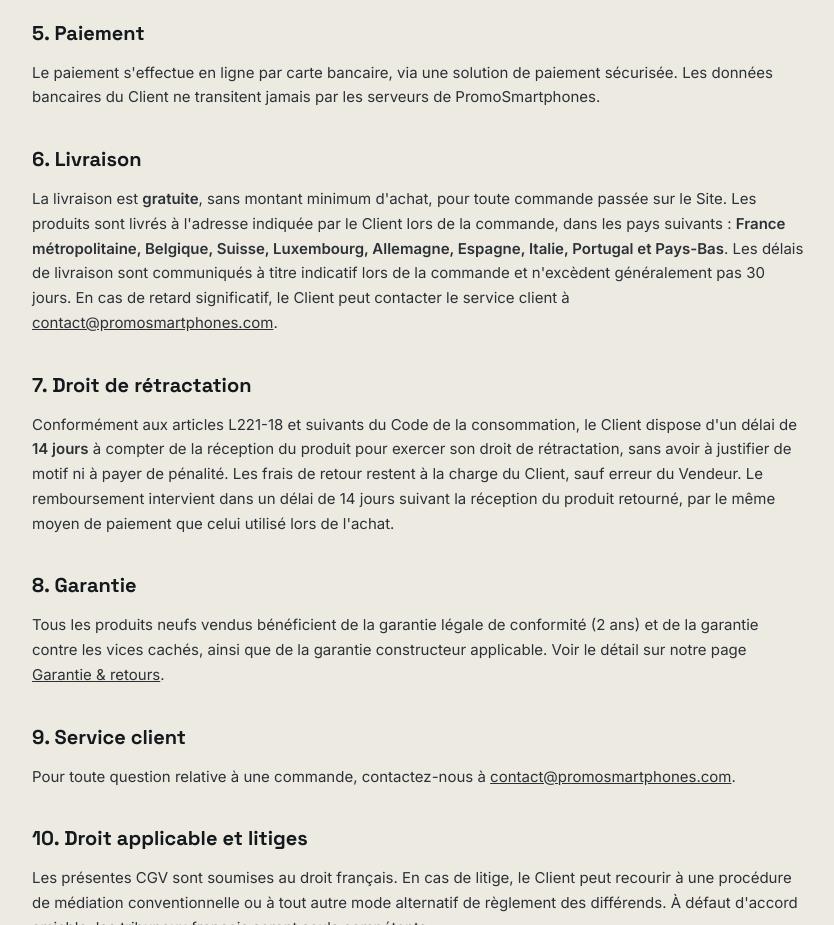
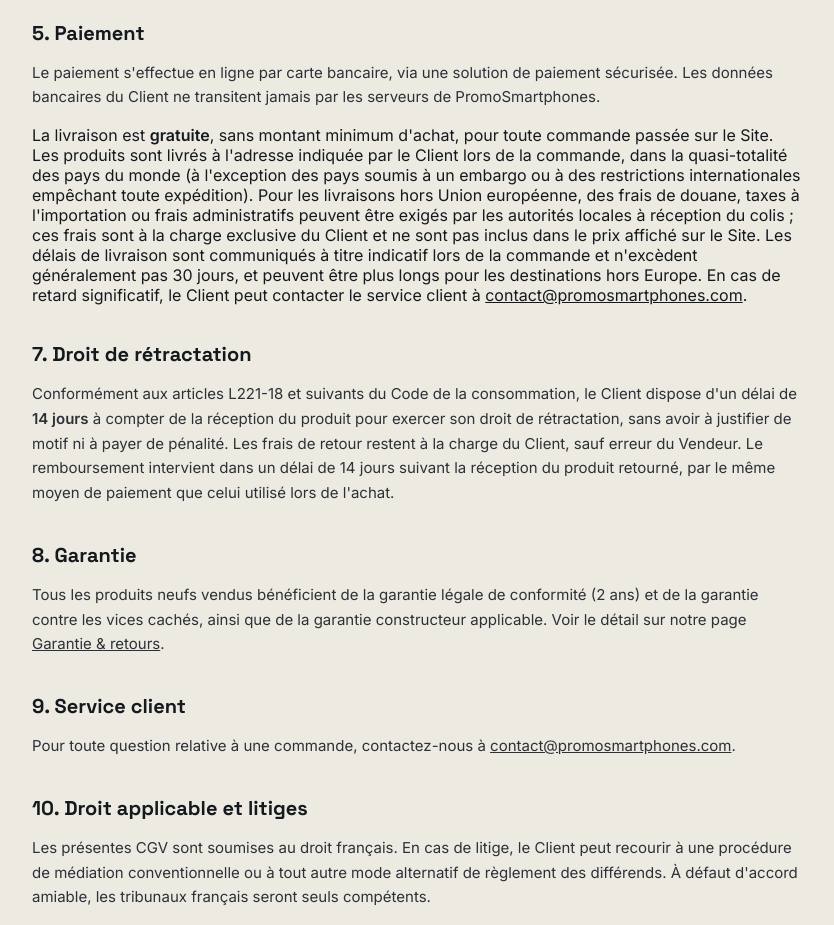
Before and after one commit to monshopphone18-netizen/promosmartphones, a website: page public/cgv.html in a window 1280 px wide. Shown: the part 900-1825 px from the top of the page, without its empty margins (222-1056 px from the left). Drawn offline with Linux system fonts and the light colour scheme.

Commit message:
Update cgv.html

```diff
--- a/public/cgv.html
+++ b/public/cgv.html
@@ -40,9 +40,7 @@
     <h2>5. Paiement</h2>
     <p>Le paiement s'effectue en ligne par carte bancaire, via une solution de paiement sécurisée. Les données bancaires du Client ne transitent jamais par les serveurs de PromoSmartphones.</p>
 
-    <h2>6. Livraison</h2>
-    <p>La livraison est <strong>gratuite</strong>, sans montant minimum d'achat, pour toute commande passée sur le Site. Les produits sont livrés à l'adresse indiquée par le Client lors de la commande, dans les pays suivants : <strong>France métropolitaine, Belgique, Suisse, Luxembourg, Allemagne, Espagne, Italie, Portugal et Pays-Bas</strong>. Les délais de livraison sont communiqués à titre indicatif lors de la commande et n'excèdent généralement pas 30 jours. En cas de retard significatif, le Client peut contacter le service client à <a href="mailto:contact@promosmartphones.com">contact@promosmartphones.com</a>.</p>
-
+    La livraison est <strong>gratuite</strong>, sans montant minimum d'achat, pour toute commande passée sur le Site. Les produits sont livrés à l'adresse indiquée par le Client lors de la commande, dans la quasi-totalité des pays du monde (à l'exception des pays soumis à un embargo ou à des restrictions internationales empêchant toute expédition). Pour les livraisons hors Union européenne, des frais de douane, taxes à l'importation ou frais administratifs peuvent être exigés par les autorités locales à réception du colis ; ces frais sont à la charge exclusive du Client et ne sont pas inclus dans le prix affiché sur le Site. Les délais de livraison sont communiqués à titre indicatif lors de la commande et n'excèdent généralement pas 30 jours, et peuvent être plus longs pour les destinations hors Europe. En cas de retard significatif, le Client peut contacter le service client à <a href="mailto:contact@promosmartphones.com">contact@promosmartphones.com</a>.
     <h2>7. Droit de rétractation</h2>
     <p>Conformément aux articles L221-18 et suivants du Code de la consommation, le Client dispose d'un délai de <strong>14 jours</strong> à compter de la réception du produit pour exercer son droit de rétractation, sans avoir à justifier de motif ni à payer de pénalité. Les frais de retour restent à la charge du Client, sauf erreur du Vendeur. Le remboursement intervient dans un délai de 14 jours suivant la réception du produit retourné, par le même moyen de paiement que celui utilisé lors de l'achat.</p>
 
```
